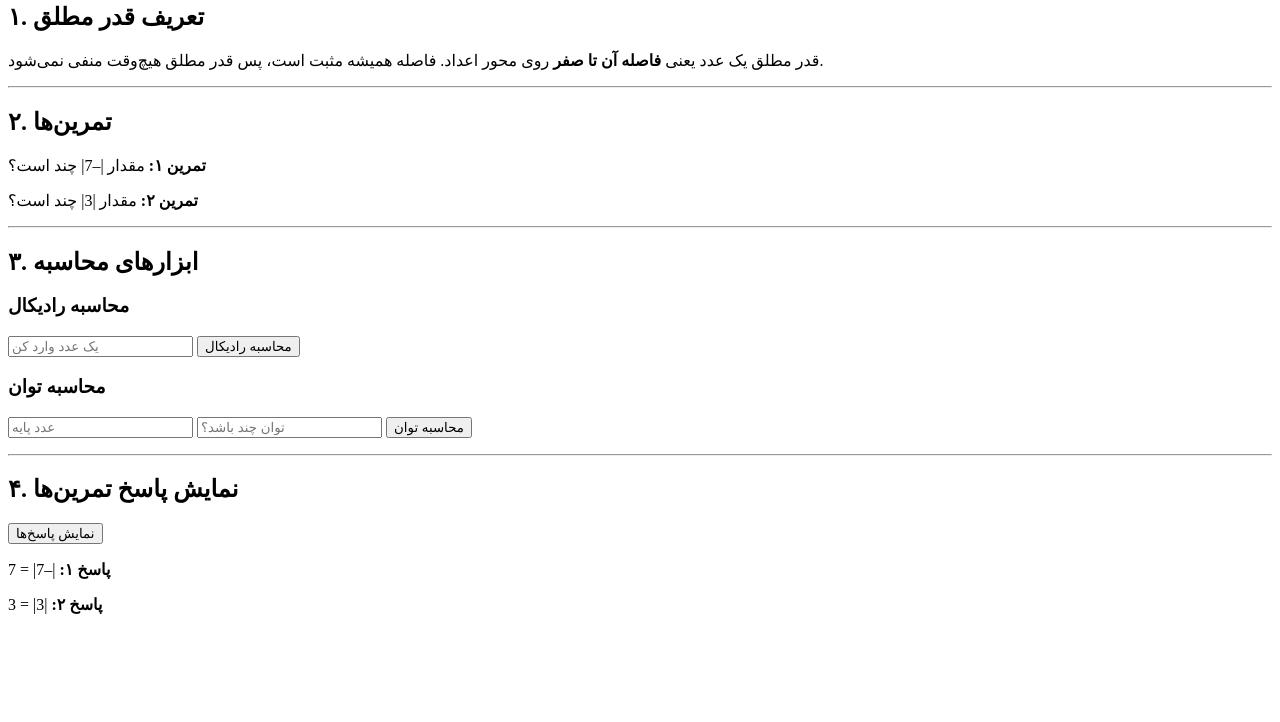
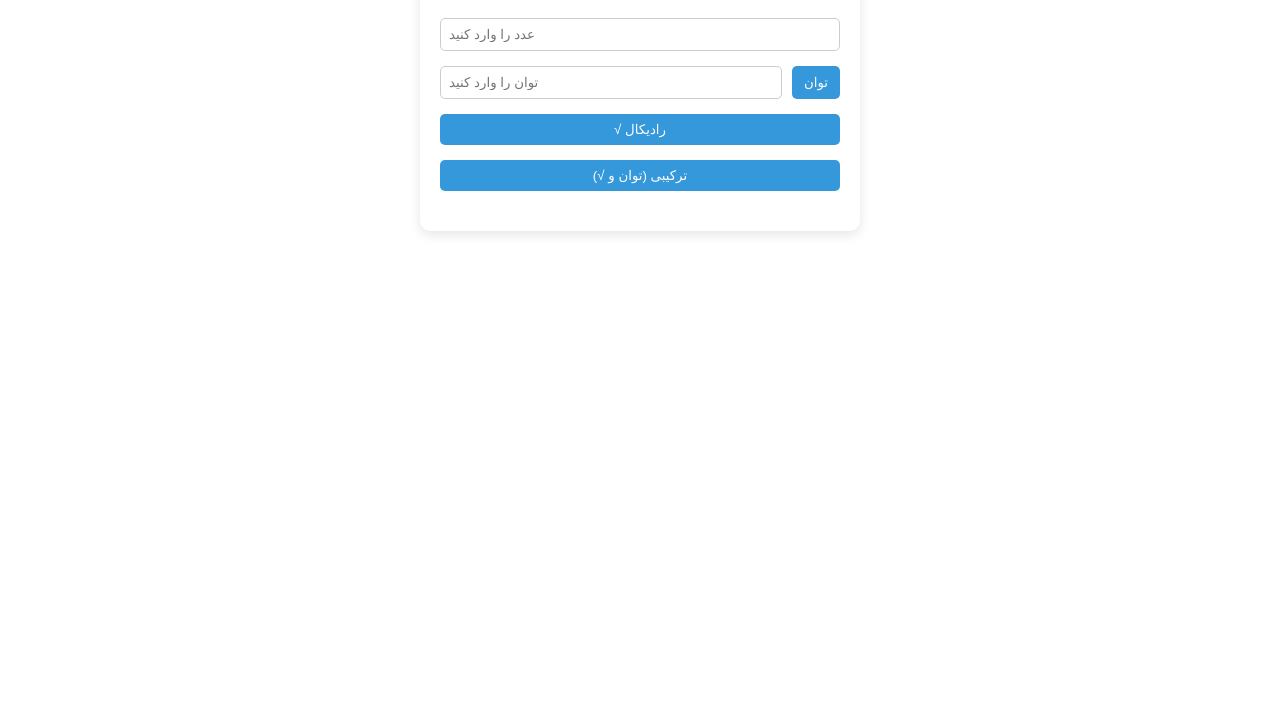
Before and after one commit to baran6783/-, a plain HTML site: page index.html in a window 1280 px wide. Shown: the part 78-800 px from the top of the page. Drawn offline with Linux system fonts and the light colour scheme.

Commit message:
Update index.html

```diff
--- a/index.html
+++ b/index.html
@@ -1,61 +1,60 @@
-<!DOCTYPE html>
-<html lang="fa">
-<head>
-<meta charset="UTF-8" />
-<meta name="viewport" content="width=device-width, initial-scale=1.0" />
-<title>آموزش قدر مطلق</title>
+<!-- شروع بخش محاسبه جدید -->
+<div class="calculator" style="max-width:400px; margin:auto; background:#fff; padding:20px; border-radius:10px; box-shadow:0 4px 12px rgba(0,0,0,0.1);">
+  <h2 style="text-align:center; color:#2c3e50;">محاسبه پیشرفته</h2>
 
-<!-- اتصال فایل CSS -->
-<link rel="stylesheet" href="style.css" />
+  <!-- ورودی عدد اصلی -->
+  <div style="display:flex; margin-bottom:15px;">
+    <input type="number" id="number" placeholder="عدد را وارد کنید" style="flex:1; padding:8px; border-radius:5px; border:1px solid #ccc;">
+  </div>
 
-</head>
-<body>
+  <!-- ورودی توان -->
+  <div style="display:flex; gap:10px; margin-bottom:15px;">
+    <input type="number" id="power" placeholder="توان را وارد کنید" style="flex:1; padding:8px; border-radius:5px; border:1px solid #ccc;">
+    <button onclick="calcPower()" style="padding:8px 12px; border:none; border-radius:5px; cursor:pointer; background:#3498db; color:#fff;">توان</button>
+  </div>
 
-<div class="container">
+  <!-- دکمه رادیکال -->
+  <div style="display:flex; margin-bottom:15px;">
+    <button onclick="calcSqrt()" style="flex:1; padding:8px; border:none; border-radius:5px; cursor:pointer; background:#3498db; color:#fff;">√ رادیکال</button>
+  </div>
 
-<h1>✨ آموزش مفهوم قدر مطلق ✨</h1>
+  <!-- دکمه ترکیبی -->
+  <div style="display:flex;">
+    <button onclick="calcCombined()" style="flex:1; padding:8px; border:none; border-radius:5px; cursor:pointer; background:#3498db; color:#fff;">ترکیبی (توان و √)</button>
+  </div>
 
-<h2>۱. تعریف قدر مطلق</h2>
-<p>
-قدر مطلق یک عدد یعنی <strong>فاصله آن تا صفر</strong> روی محور اعداد.
-فاصله همیشه مثبت است، پس قدر مطلق هیچ‌وقت منفی نمی‌شود.
-</p>
-
-<hr>
-
-<h2>۲. تمرین‌ها</h2>
-<p><strong>تمرین ۱:</strong> مقدار |–7| چند است؟</p>
-<p><strong>تمرین ۲:</strong> مقدار |3| چند است؟</p>
-
-<hr>
-
-<h2>۳. ابزارهای محاسبه</h2>
-
-<h3>محاسبه رادیکال</h3>
-<input id="sqrtInput" type="number" placeholder="یک عدد وارد کن" />
-<button class="button" onclick="calcSqrt()">محاسبه رادیکال</button>
-<p id="sqrtResult"></p>
-
-<h3>محاسبه توان</h3>
-<input id="baseInput" type="number" placeholder="عدد پایه" />
-<input id="expInput" type="number" placeholder="توان چند باشد؟" />
-<button class="button" onclick="calcExp()">محاسبه توان</button>
-<p id="expResult"></p>
-
-<hr>
-
-<h2>۴. نمایش پاسخ تمرین‌ها</h2>
-<button class="button" onclick="showAnswers()">نمایش پاسخ‌ها</button>
-
-<div id="answerBox">
-    <p><strong>پاسخ ۱:</strong> |–7| = 7</p>
-    <p><strong>پاسخ ۲:</strong> |3| = 3</p>
+  <p id="result" style="margin-top:20px; font-weight:bold; text-align:center; color:#e74c3c;"></p>
 </div>
 
-</div>
+<script>
+function calcSqrt() {
+  const num = parseFloat(document.getElementById('number').value);
+  if (!isNaN(num)) {
+    document.getElementById('result').textContent = '√' + num + ' = ' + Math.sqrt(num).toFixed(4);
+  } else {
+    document.getElementById('result').textContent = 'عدد معتبر وارد کنید!';
+  }
+}
 
-<!-- اتصال فایل JS -->
-<script src="script.js"></script>
+function calcPower() {
+  const num = parseFloat(document.getElementById('number').value);
+  const pow = parseFloat(document.getElementById('power').value);
+  if (!isNaN(num) && !isNaN(pow)) {
+    document.getElementById('result').textContent = num + '^' + pow + ' = ' + Math.pow(num, pow).toFixed(4);
+  } else {
+    document.getElementById('result').textContent = 'عدد و توان معتبر وارد کنید!';
+  }
+}
 
-</body>
-</html>
+function calcCombined() {
+  const num = parseFloat(document.getElementById('number').value);
+  const pow = parseFloat(document.getElementById('power').value);
+  if (!isNaN(num) && !isNaN(pow)) {
+    const result = Math.pow(num, pow);
+    document.getElementById('result').textContent = '√(' + num + '^' + pow + ') = ' + Math.sqrt(result).toFixed(4);
+  } else {
+    document.getElementById('result').textContent = 'عدد و توان معتبر وارد کنید!';
+  }
+}
+</script>
+<!-- پایان بخش محاسبه جدید -->
```
